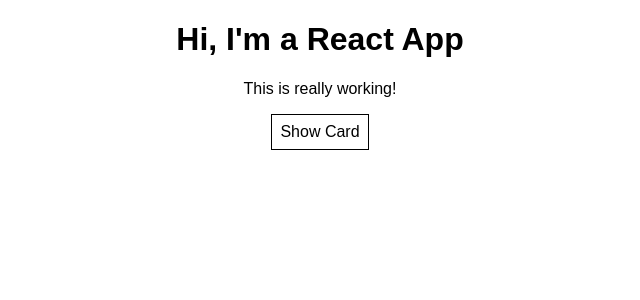
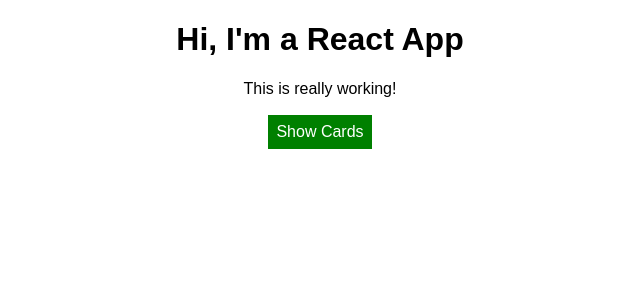
Before and after one commit to darkov19/React-Excercise, a React (Create React App) app: page / in a window 1280 px wide. Shown: the top 300 px of the page, without its empty margins (320-960 px from the left). Built offline with nearby package versions, Linux system fonts and the light colour scheme.

Commit message:
Basic Styling And Radium Package

```diff
--- a/package.json
+++ b/package.json
@@ -3,9 +3,11 @@
     "version": "0.1.0",
     "private": true,
     "dependencies": {
+        "radium": "^0.26.0",
         "react": "^16.13.1",
         "react-dom": "^16.13.1",
-        "react-scripts": "1.1.5"
+        "react-scripts": "1.1.5",
+        "styled-components": "^5.1.0"
     },
     "scripts": {
         "start": "react-scripts start",
--- a/src/App.css
+++ b/src/App.css
@@ -1,3 +1,11 @@
 .App {
     text-align: center;
 }
+
+.red {
+    color: red;
+}
+
+.bold {
+    font-weight: bold;
+}
--- a/src/App.js
+++ b/src/App.js
@@ -1,4 +1,5 @@
 import React, { Component } from "react";
+import Radium, { StyleRoot } from "radium";
 import "./App.css";
 import Person from "./Person/Person";
 
@@ -25,23 +26,6 @@
         showPersons: false,
     };
 
-    // switchNameHandler = newName => {
-    //     // console.log('Was clicked!');
-    //     // DON'T DO THIS: this.state.persons[0].name = 'Maximilian';
-    //     this.setState({
-    //         persons: [
-    //             {
-    //                 name: this.state.persons[1].name,
-    //                 age: this.state.persons[1].age,
-    //             },
-    //             {
-    //                 name: this.state.persons[0].name,
-    //                 age: this.state.persons[0].age,
-    //             },
-    //         ],
-    //     });
-    // };
-
     deletePerson = index => {
         // const persons = this.state.persons.slice();
         const persons = [...this.state.persons];
@@ -55,11 +39,6 @@
             showPersons: !doesShow,
         });
     };
-    // switchChildHandler = newHobbie => {
-    //     this.setState({
-    //         otherState: newHobbie,
-    //     });
-    // };
 
     switchNameHandler = (event, id) => {
         const personIndex = this.state.persons.findIndex(p => {
@@ -75,14 +54,24 @@
 
     render() {
         const style = {
-            backgroundColor: "White",
+            backgroundColor: "Green",
             font: "inherit",
-            border: "1px solid black",
+            color: "white",
+            border: "1px solid White",
             padding: "8px",
             cursor: "pointer",
+            ":hover": {
+                backgroundColor: "lightgreen",
+                color: "black",
+            },
         };
 
         let persons = null;
+        let button = (
+            <button style={style} onClick={this.personToggler}>
+                Show Cards
+            </button>
+        );
 
         if (this.state.showPersons) {
             persons = (
@@ -100,42 +89,43 @@
                             />
                         );
                     })}
-                    {/* <Person
-                        name={this.state.persons[0].name}
-                        age={this.state.persons[0].age}
-                        changed={this.printName}
-                    />
-                    <Person
-                        name={this.state.persons[1].name}
-                        age={this.state.persons[1].age}
-                        click={this.switchChildHandler.bind(this, "Tennis")}
-                    >
-                        {this.state.otherState}
-                    </Person> */}
                 </div>
+            );
+            style.backgroundColor = "Red";
+            style[":hover"] = {
+                backgroundColor: "salmon",
+                color: "black",
+            };
+
+            button = (
+                <button style={style} onClick={this.personToggler}>
+                    Hide Cards
+                </button>
             );
         }
 
+        const classes = [];
+        if (this.state.persons.length <= 2) {
+            classes.push("red");
+        }
+        if (this.state.persons.length <= 1) {
+            classes.push("bold");
+        }
+
         return (
-            <div className="App">
-                <h1>Hi, I'm a React App</h1>
-                <p>This is really working!</p>
-                {persons}
-                <button style={style} onClick={this.personToggler}>
-                    Show Card
-                </button>
-            </div>
-            //  --- JSX TO JS COMPLIED CODE ---
-            //  React.createElement(
-            //  "div",
-            //    { className: "App" },
-            //  React.createElement("p", null, "I know that Mothefucke")
-            //   )
+            <StyleRoot>
+                <div className="App">
+                    <h1>Hi, I'm a React App</h1>
+                    <p className={classes.join(" ")}>This is really working!</p>
+                    {persons}
+                    {button}
+                </div>
+            </StyleRoot>
         );
     }
 }
 
-export default App;
+export default Radium(App);
 
 // import React, { useState } from "react";
 // import "./App.css";
@@ -189,3 +179,50 @@
 // };
 
 // export default app;
+
+// Render()
+
+/* <Person
+name={this.state.persons[0].name}
+age={this.state.persons[0].age}
+changed={this.printName}
+/>
+<Person
+name={this.state.persons[1].name}
+age={this.state.persons[1].age}
+click={this.switchChildHandler.bind(this, "Tennis")}
+>
+{this.state.otherState}
+</Person> */
+
+//  --- JSX TO JS COMPLIED CODE ---
+//  React.createElement(
+//  "div",
+//    { className: "App" },
+//  React.createElement("p", null, "I know that Mothefucke")
+//   )
+
+// Class Methods
+
+// switchNameHandler = newName => {
+//     // console.log('Was clicked!');
+//     // DON'T DO THIS: this.state.persons[0].name = 'Maximilian';
+//     this.setState({
+//         persons: [
+//             {
+//                 name: this.state.persons[1].name,
+//                 age: this.state.persons[1].age,
+//             },
+//             {
+//                 name: this.state.persons[0].name,
+//                 age: this.state.persons[0].age,
+//             },
+//         ],
+//     });
+// };
+
+// switchChildHandler = newHobbie => {
+//     this.setState({
+//         otherState: newHobbie,
+//     });
+// };
--- a/src/Person/Person.css
+++ b/src/Person/Person.css
@@ -6,3 +6,9 @@
     padding: 16px;
     text-align: center;
 }
+/*
+@media (min-width: 500px) {
+    .Person {
+        width: 450px;
+    }
+} */
--- a/src/Person/Person.js
+++ b/src/Person/Person.js
@@ -1,8 +1,14 @@
 import React from "react";
+import Radium from "radium";
 import "./Person.css";
 const person = props => {
+    const style = {
+        "@media (min-width: 500px)": {
+            width: "450px",
+        },
+    };
     return (
-        <div className="Person">
+        <div className="Person" style={style}>
             <input type="text" onChange={props.changed} value={props.name} />
             <p onClick={props.click}>
                 Name: {props.name} Age: {props.age}
@@ -12,4 +18,4 @@
     );
 };
 
-export default person;
+export default Radium(person);
```
Also changed, not shown: 1 other file (tests, documents, lock files or other folders).
